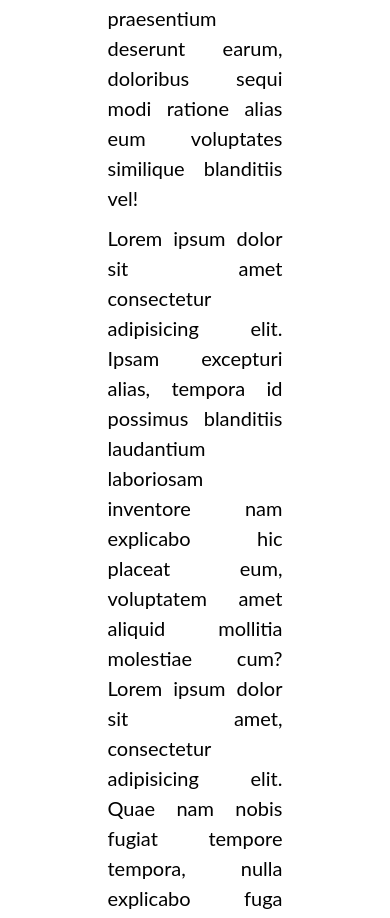
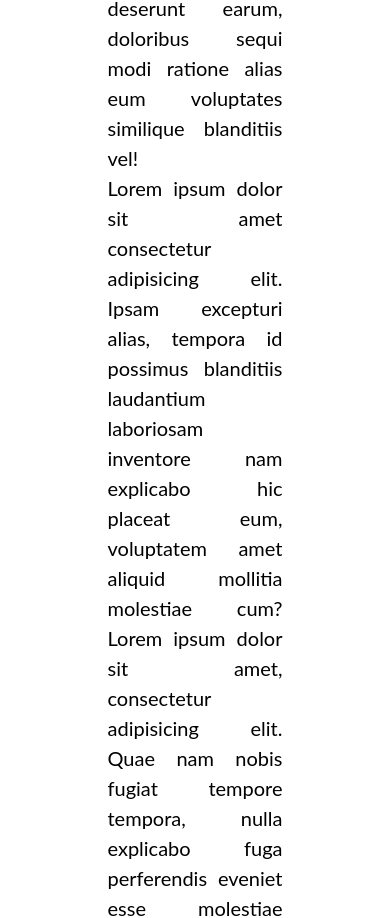
Before and after one commit to fernando-silvabr66/math-magicians, a React (Create React App) app: page /home in a window 390 px wide. Shown: the part 938-1856 px from the top of the page. Built offline with nearby package versions, Linux system fonts and the light colour scheme.

Commit message:
linter errors fix

```diff
--- a/src/style/CalculatorPage.css
+++ b/src/style/CalculatorPage.css
@@ -10,7 +10,7 @@
   font-size: 2rem;
   align-self: flex-start;
   margin-top: 10rem;
-  color:black;
+  color: black;
 }
 
 @media screen and (max-width: 800px) {
--- a/src/style/Header.css
+++ b/src/style/Header.css
@@ -54,7 +54,6 @@ nav {
 }
 
 @media screen and (max-width: 600px) {
-
   .nav-title {
     padding-top: 1rem;
     font-size: 3rem;
--- a/src/style/HomePage.css
+++ b/src/style/HomePage.css
@@ -8,12 +8,13 @@
 }
 
 .home-section p {
-  margin: 3;
+  margin: 0;
   text-align: justify;
   color: black;
 }
 
 @media screen and (max-width: 600px) {
-
-
+  .home-section {
+    margin: 0;
+  }
 }
--- a/src/style/QuotePage.css
+++ b/src/style/QuotePage.css
@@ -10,11 +10,10 @@
   display: block;
   text-align: right;
   margin: 3rem;
-  padding-right: 8rem
+  padding-right: 8rem;
 }
 
 @media screen and (max-width: 500px) {
-
   .quote-section q {
     display: flex;
     font-size: 2rem;
@@ -23,9 +22,9 @@
 
   .quote-section span {
     display: flex;
-    align-self: right;
+    align-self: flex-end;
     font-size: 2rem;
     margin: 1rem;
-    padding-right: 8rem
+    padding-right: 8rem;
   }
 }
```
Also changed, not shown: src/style/App.css (line endings or trailing spaces), src/style/Calculator.css (line endings or trailing spaces).
